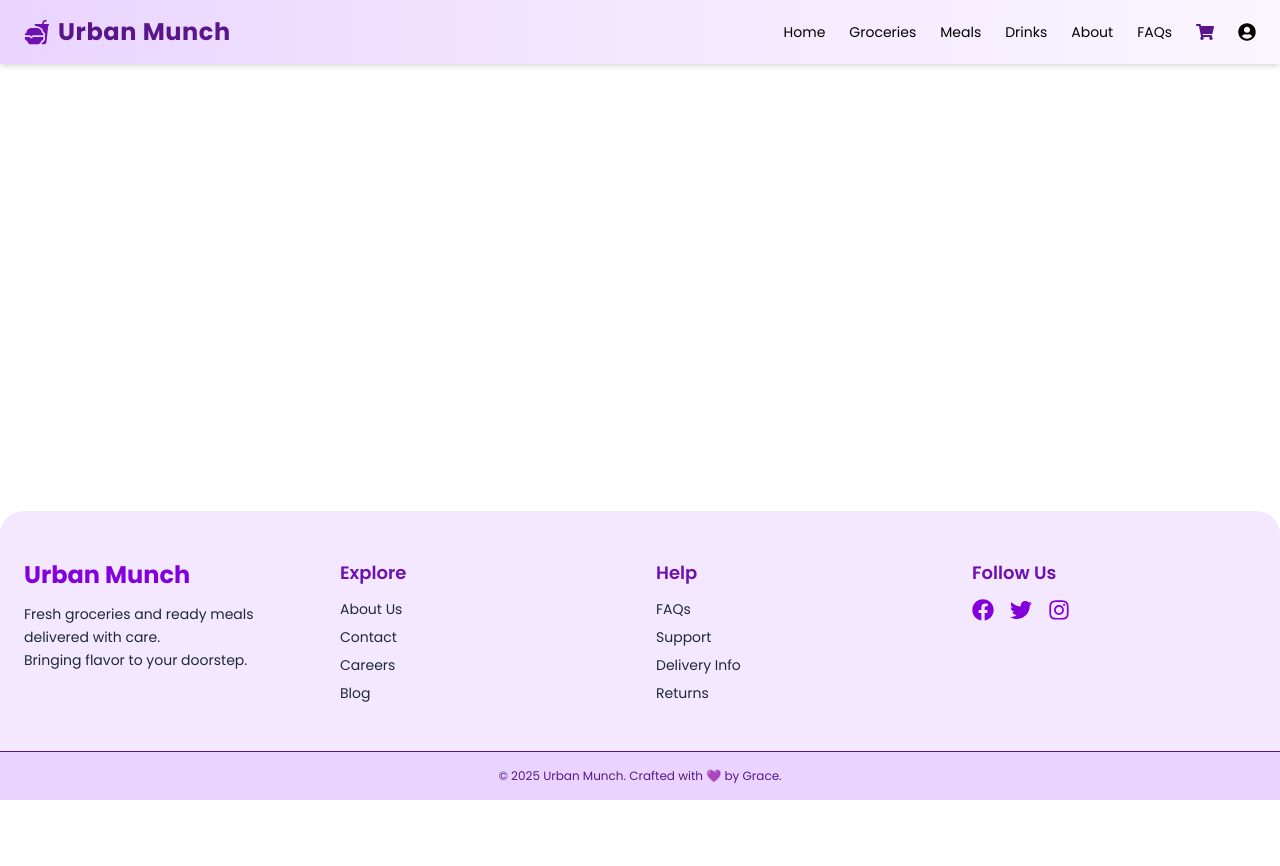
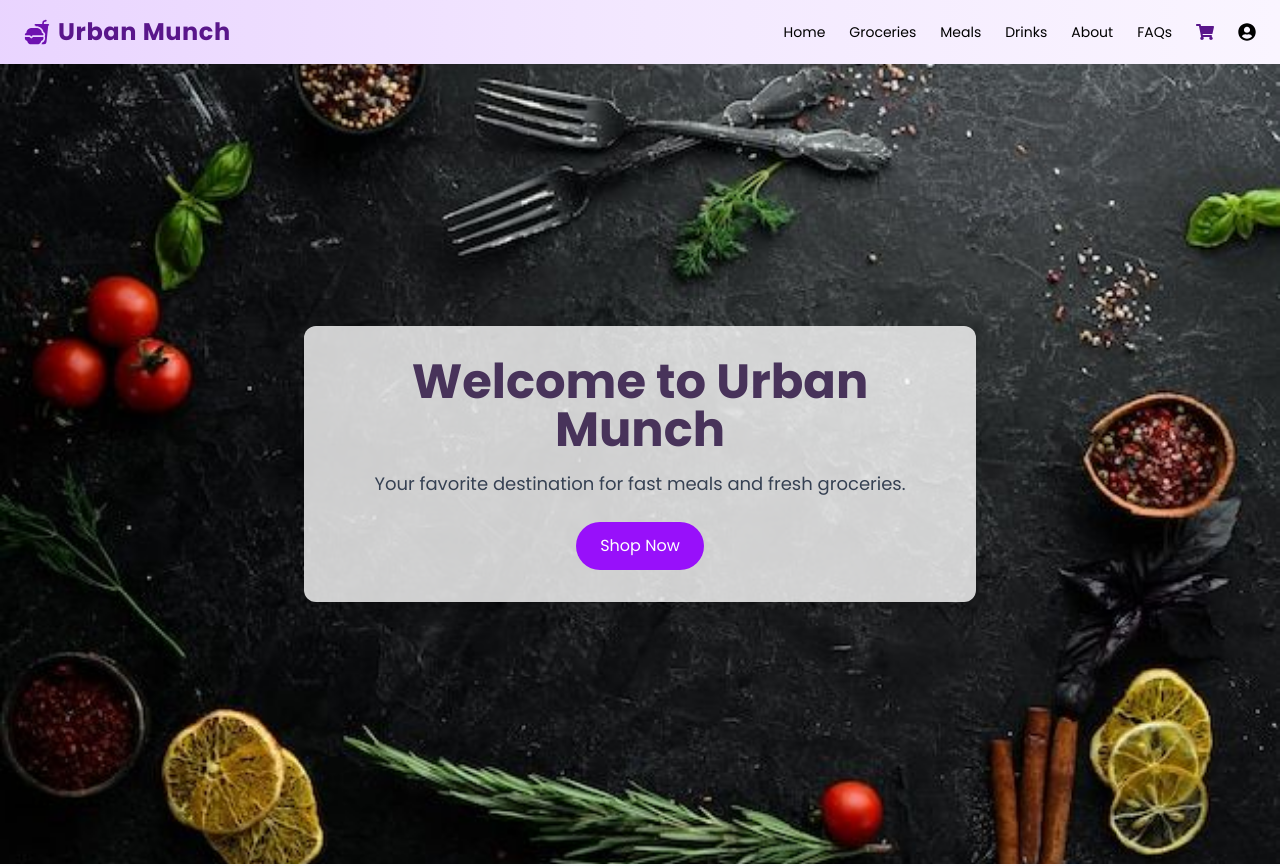
Before and after one commit to gracemugeche/gomycode-urban-munch-store, a React (Vite) app in the folder client/: page / in a window 1280 px wide. Shown: the top 866 px of the page. Before the commit the page ends 800 px from the top, so only its background shows below. Built offline with nearby package versions, Linux system fonts and the light colour scheme.

Commit message:
chore:update the app.tsx and main.tsx

```diff
--- a/client/src/App.tsx
+++ b/client/src/App.tsx
@@ -2,7 +2,8 @@
 import { useLocation } from "react-router-dom";
 import Footer from "./components/Footer";
 import Navbar from "./components/Navbar";
-// import AppRoutes from "./routes/AppRoutes";
+import AppRoutes from "./routes/AppRoutes";
+
 
 export default function App() {
   const location = useLocation();
@@ -16,7 +17,7 @@ export default function App() {
       {!shouldHideLayout && <Navbar />}
 
       <main className="flex-grow">
-        {/* <AppRoutes /> */}
+        <AppRoutes/>
       </main>
 
       {!shouldHideLayout && <Footer />}
--- a/client/src/main.tsx
+++ b/client/src/main.tsx
@@ -1,13 +1,18 @@
 import { StrictMode } from "react";
 import { createRoot } from "react-dom/client";
+import { BrowserRouter } from "react-router-dom";
 import "./index.css";
 import App from "./App.tsx";
-import { BrowserRouter } from "react-router-dom";
+import { CartProvider } from "./contexts/CartContext.tsx";
+import { Toaster } from "react-hot-toast";
 
 createRoot(document.getElementById("root")!).render(
   <StrictMode>
     <BrowserRouter>
-      <App />
+      <CartProvider>
+        <App />
+        <Toaster position="top-right" reverseOrder={false} />
+      </CartProvider>
     </BrowserRouter>
   </StrictMode>
 );
```
